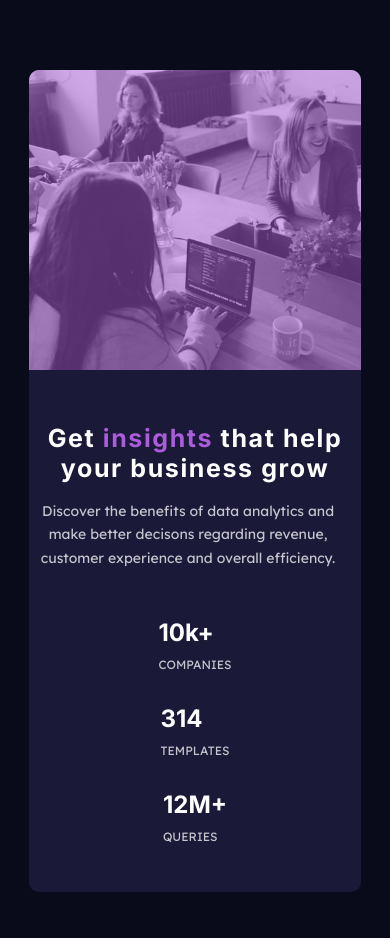
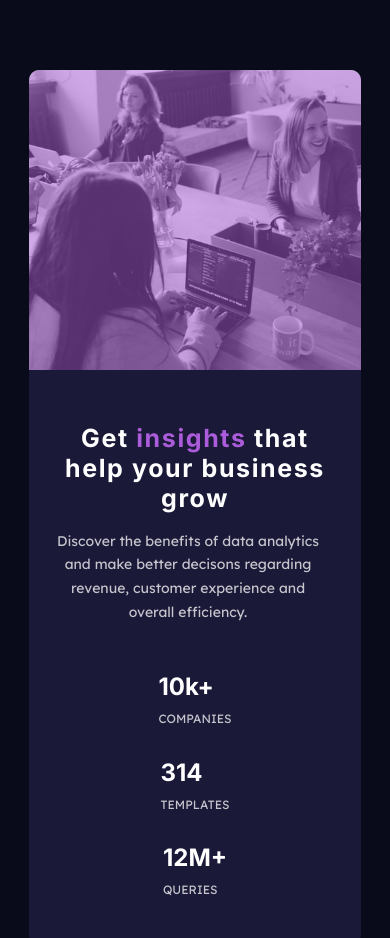
Before and after one commit to Rafeek306/card-component, a plain HTML site: page index.html in a window 390 px wide. Shown: the top 938 px of the page. Drawn offline with Linux system fonts and the light colour scheme.

Commit message:
Update responsive.css

```diff
--- a/css/responsive.css
+++ b/css/responsive.css
@@ -11,7 +11,7 @@
         padding: 70px 29px;
     }
     .card-left {
-        padding: 36px 4px;
+        padding: 36px 20px;
         order: 1;
         border-radius: 0 0 10px 10px;
         overflow: auto;
```
